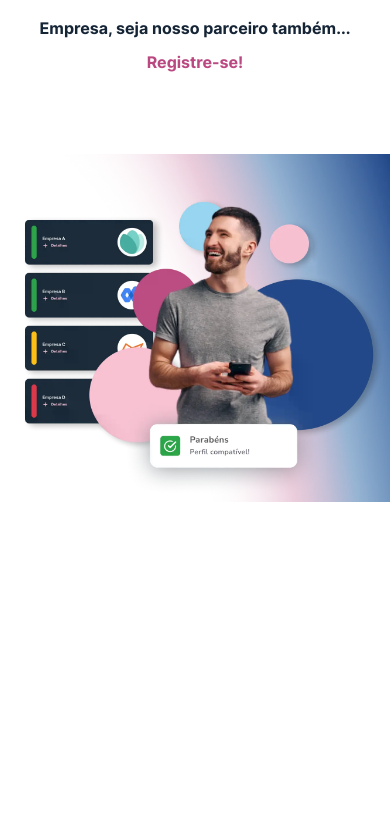
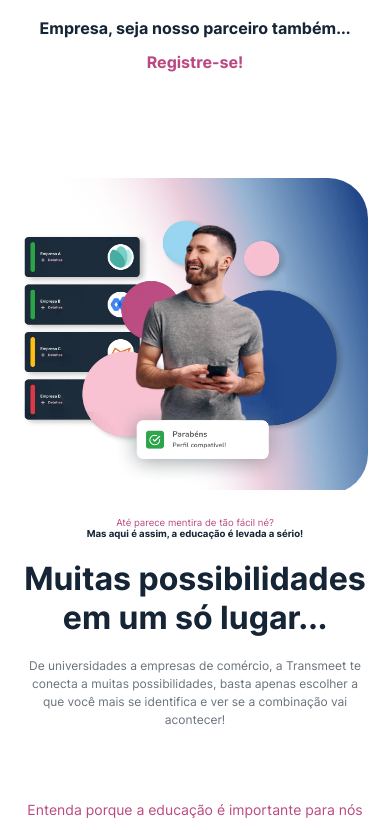
Before and after one commit to francisko-rezende/transmeet-landing-page, a Next.js app: page / in a window 390 px wide. Shown: the part 2600-3430 px from the top of the page. Built offline with nearby package versions, Linux system fonts and the light colour scheme.

Commit message:
feat: make ManyPossibilities match the mobile design

```diff
--- a/src/components/ManyPossibilities/ManyPossibilities.styles.ts
+++ b/src/components/ManyPossibilities/ManyPossibilities.styles.ts
@@ -10,6 +10,11 @@ export const Bg = styled.div`
     margin-top: 80px;
     background-color: unset;
   }
+
+  @media (max-width: 610px) {
+    margin-top: 50px;
+    padding-bottom: unset;
+  }
 `
 
 export const Wrapper = styled.section`
@@ -21,6 +26,10 @@ export const Wrapper = styled.section`
     grid-template-columns: 1fr;
     grid-template-rows: 1fr 1fr;
   }
+
+  @media (max-width: 610px) {
+    grid-template-rows: auto auto;
+  }
 `
 export const TextWrapper = styled.div`
   @media (max-width: 811px) {
@@ -30,6 +39,11 @@ export const TextWrapper = styled.div`
     text-align: center;
     gap: 20px;
     margin-top: 14rem;
+  }
+
+  @media (max-width: 610px) {
+    margin: unset;
+    margin-top: 23px;
   }
 `
 
@@ -58,6 +72,10 @@ export const DescriptionParagraph = styled.p`
     margin-top: unset;
     font-size: 1.8rem;
   }
+
+  @media (max-width: 610px) {
+    font-size: 1.2rem;
+  }
 `
 
 export const LastParagraph = styled.p`
@@ -75,6 +93,11 @@ export const LastParagraph = styled.p`
   @media (max-width: 811px) {
     grid-row: 1/2;
   }
+
+  @media (max-width: 610px) {
+    margin: unset;
+    font-size: 0.96rem;
+  }
 `
 export const AppStoreButtonsWrapper = styled.div`
   margin-top: 6.4rem;
@@ -90,4 +113,11 @@ export const ImgWrapper = styled.div`
   position: absolute;
   right: -11.5%;
   top: -54px;
+
+  @media (max-width: 610px) {
+    position: static;
+    border-radius: 40px;
+    overflow: hidden;
+    max-height: fit-content;
+  }
 `
```
